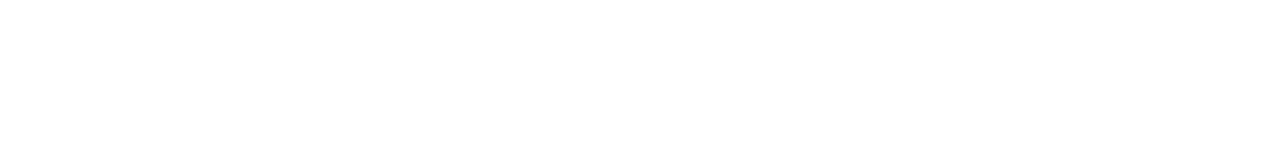
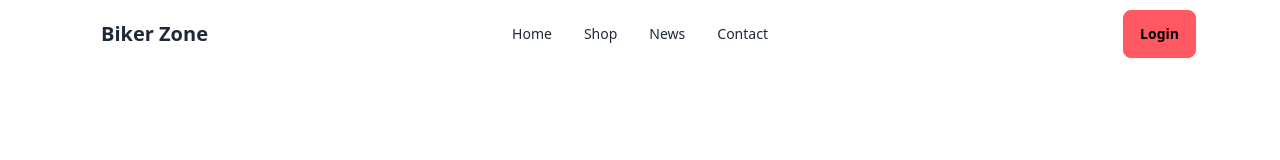
Before and after one commit to codewithsaidul/Biker-Zone-With-DaisyUI, a plain HTML site: page index.html in a window 1280 px wide. Drawn offline with nearby package versions, Linux system fonts and the light colour scheme.

Commit message:
Navbar Content Added

```diff
--- a/index.html
+++ b/index.html
@@ -1,5 +1,6 @@
 <!DOCTYPE html>
 <html lang="en">
+
 <head>
     <meta charset="UTF-8">
     <meta name="viewport" content="width=device-width, initial-scale=1.0">
@@ -10,7 +11,50 @@
     <link href="https://cdn.jsdelivr.net/npm/daisyui@4.6.0/dist/full.min.css" rel="stylesheet" type="text/css" />
     <script src="https://cdn.tailwindcss.com"></script>
 </head>
+
 <body>
+    <!-- ============================ Header ========================== -->
+    <header class="max-w-[1128px] w-full mx-auto">
+        <nav>
+            <div class="navbar bg-base-100">
+                <div class="navbar-start">
+                    <div class="dropdown">
+                        <div tabindex="0" role="button" class="btn btn-ghost lg:hidden">
+                            <svg xmlns="http://www.w3.org/2000/svg" class="h-5 w-5" fill="none" viewBox="0 0 24 24"
+                                stroke="currentColor">
+                                <path stroke-linecap="round" stroke-linejoin="round" stroke-width="2"
+                                    d="M4 6h16M4 12h8m-8 6h16" />
+                            </svg>
+                        </div>
 
+
+                        <ul tabindex="0"
+                            class="menu menu-sm dropdown-content mt-3 z-[1] p-2 shadow bg-base-100 rounded-box w-52">
+                            <li><a>Home</a></li>
+                            <li><a>Shop</a></li>
+                            <li><a>News</a></li>
+                            <li><a>Contact</a></li>
+                        </ul>
+                    </div>
+                    <a class="btn btn-ghost text-xl">Biker Zone</a>
+                </div>
+
+                <div class="navbar-center hidden lg:flex">
+                    <ul class="menu menu-horizontal px-1">
+                        <li><a>Home</a></li>
+                        <li><a>Shop</a></li>
+                        <li><a>News</a></li>
+                        <li><a>Contact</a></li>
+                    </ul>
+                </div>
+
+                <div class="navbar-end">
+                    <a class="btn btn-error">Login</a>
+                </div>
+            </div>
+        </nav>
+    </header>
+    <!-- ============================ Header ========================== -->
 </body>
+
 </html>
```
